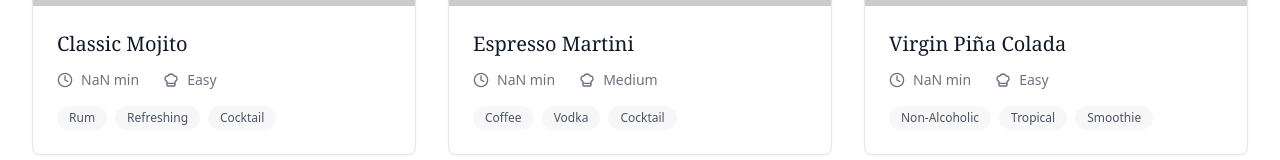
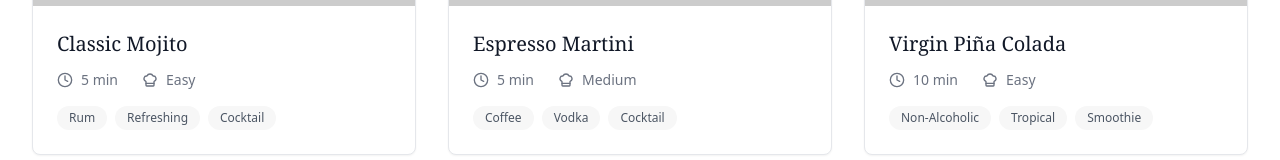
Before and after one commit to leehongc/BooBaLoosKitchen, a React (Vite) app: page /BooBaLoosKitchen/drinks in a window 1280 px wide. Shown: the part 595-755 px from the top of the page. Built offline with nearby package versions, Linux system fonts and the light colour scheme.

Commit message:
fix total time for drinks

```diff
--- a/src/components/recipes/RecipeCard.jsx
+++ b/src/components/recipes/RecipeCard.jsx
@@ -24,7 +24,7 @@ export const RecipeCard = ({ recipe, type = 'recipes' }) => {
           <div className="flex items-center text-sm text-gray-500 mb-4 space-x-6">
             <div className="flex items-center">
               <Clock className="w-4 h-4 mr-2" />
-              <span>{prepTime + cookTime} min</span>
+              <span> {prepTime + (cookTime || 0)} min</span>
             </div>
             <div className="flex items-center">
               <ChefHat className="w-4 h-4 mr-2" />
```
